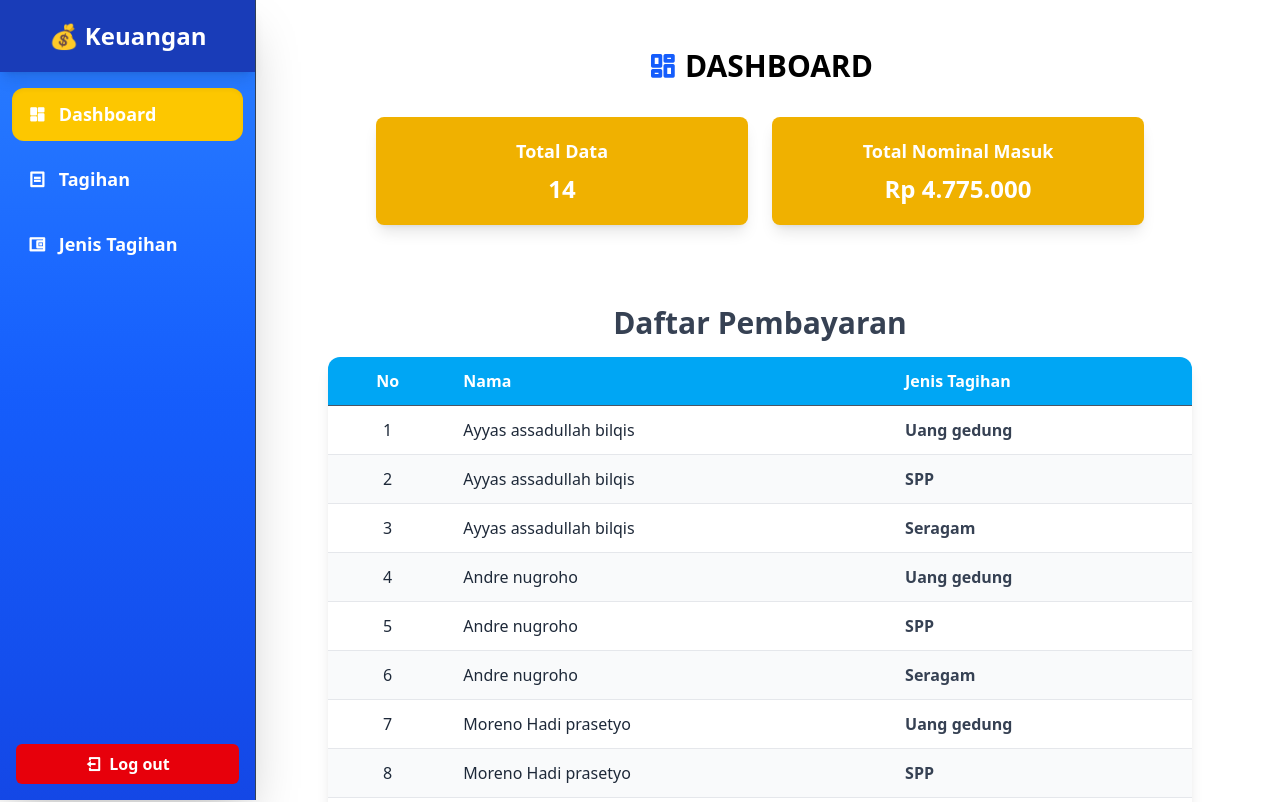
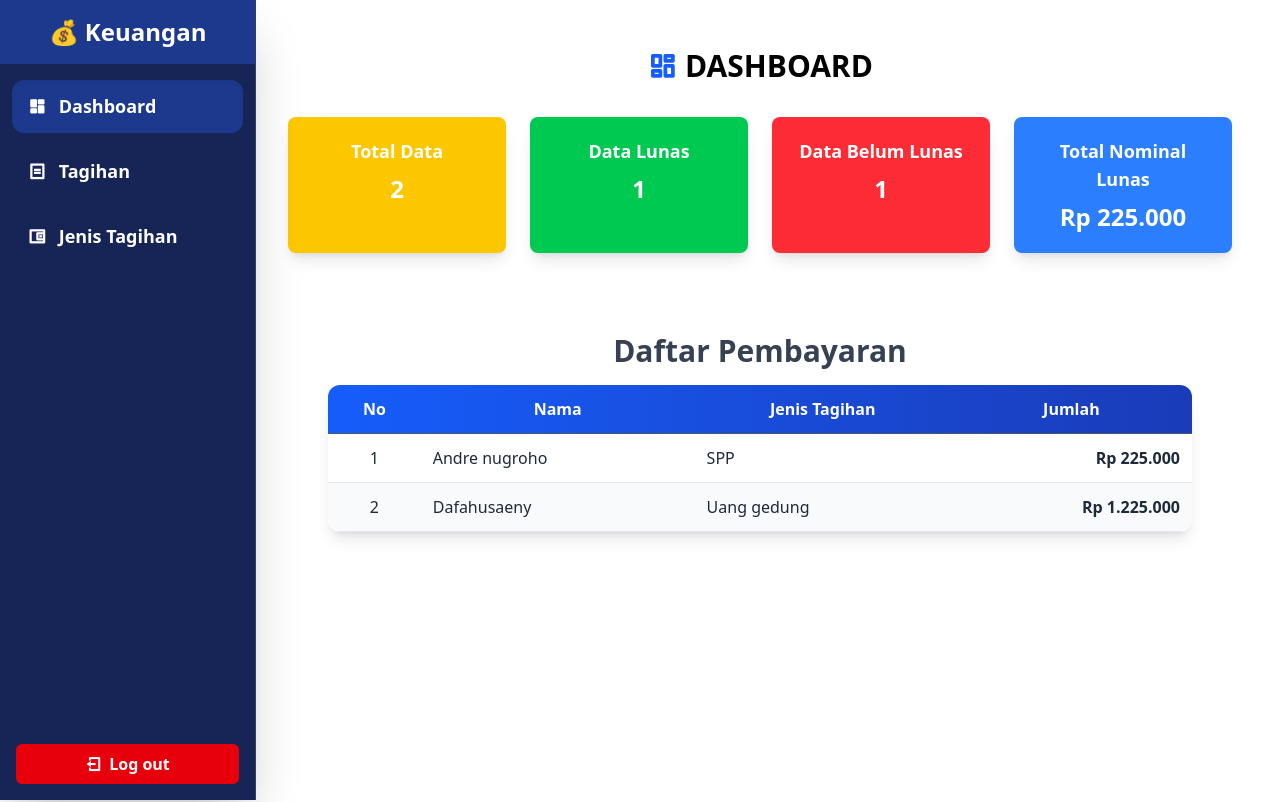
Before and after one commit to shineinouzen429-dev/Page-Keuangan, a React (Vite) app: page /Dashboard in a window 1280 px wide. Shown: the top 802 px of the page. Built offline with nearby package versions, Linux system fonts and the light colour scheme; data requests are answered from the project's data file.

Commit message:
Tugas Page-keuangan

```diff
--- a/db.json
+++ b/db.json
@@ -1,101 +1,17 @@
 {
   "tagihan": [
-    {
-      "id": "be23",
-      "name": "Ayyas assadullah bilqis",
-      "jenis_tagihan": "Uang gedung",
-      "jumlah": 1225000,
-      "status": "Lunas"
-    },
-    {
-      "id": "d393",
-      "name": "Ayyas assadullah bilqis",
-      "jenis_tagihan": "SPP",
-      "jumlah": 225000,
-      "status": "Belum lunas"
-    },
-    {
-      "name": "Ayyas assadullah bilqis",
-      "jenis_tagihan": "Seragam",
-      "jumlah": 525000,
-      "status": "Lunas",
-      "id": "0339"
-    },
-    {
-      "id": "9b86",
-      "name": "Andre nugroho",
-      "jenis_tagihan": "Uang gedung",
-      "jumlah": 1225000,
-      "status": "Belum lunas"
-    },
     {
       "id": "4b2e",
       "name": "Andre nugroho",
       "jenis_tagihan": "SPP",
       "jumlah": 225000,
-      "status": "Belum lunas"
-    },
-    {
-      "id": "c062",
-      "name": "Andre nugroho",
-      "jenis_tagihan": "Seragam",
-      "jumlah": 525000,
       "status": "Lunas"
     },
     {
-      "id": "2ddd",
-      "name": "Moreno Hadi prasetyo",
+      "id": "f6d9",
+      "name": "Dafahusaeny",
       "jenis_tagihan": "Uang gedung",
       "jumlah": 1225000,
-      "status": "Lunas"
-    },
-    {
-      "id": "c393",
-      "name": "Moreno Hadi prasetyo",
-      "jenis_tagihan": "SPP",
-      "jumlah": 225000,
-      "status": "Belum lunas"
-    },
-    {
-      "id": "0b63",
-      "name": "Moreno Hadi prasetyo",
-      "jenis_tagihan": "Seragam",
-      "jumlah": 525000,
-      "status": "Lunas"
-    },
-    {
-      "id": "afd4",
-      "name": "Fadhil nugraha",
-      "jenis_tagihan": "Uang gedung",
-      "jumlah": 1225000,
-      "status": "Belum lunas"
-    },
-    {
-      "id": "a143",
-      "name": "Fadhil nugraha",
-      "jenis_tagihan": "SPP",
-      "jumlah": 225000,
-      "status": "Lunas"
-    },
-    {
-      "id": "6f08",
-      "name": "Fadhil nugraha",
-      "jenis_tagihan": "Seragam",
-      "jumlah": 525000,
-      "status": "Lunas"
-    },
-    {
-      "id": "2a9d",
-      "name": "Ayyas assadullah bilqis",
-      "jenis_tagihan": "Uang gedung",
-      "jumlah": 200000,
-      "status": "Belum lunas"
-    },
-    {
-      "id": "7471",
-      "name": "Ayyas assadullah bilqis",
-      "jenis_tagihan": "Uang gedung",
-      "jumlah": 200000,
       "status": "Belum lunas"
     }
   ],
@@ -123,18 +39,6 @@
       "type_bill": "Kegiatan sekolah",
       "keterangan": "Pembayaran untuk kegiatan ekstrakurikuler dan lomba",
       "masih": "aktif"
-    },
-    {
-      "id": "98ab",
-      "type_bill": "Buku paket",
-      "keterangan": "Pembelian buku paket pelajaran untuk satu semester",
-      "masih": "aktif"
-    },
-    {
-      "id": "d823",
-      "type_bill": "Uang Study Tour",
-      "keterangan": "Biaya Liburan sambil belajar",
-      "masih": "Aktif"
     }
   ],
   "login": []
--- a/src/Component/Dashboard.jsx
+++ b/src/Component/Dashboard.jsx
@@ -22,19 +22,28 @@ const Dashboard = () => {
     fetchData();
   }, []);
 
-  const tagihanLunas = tagihan.filter(
-    (item) => item.status && item.status.toLowerCase() === "lunas"
-  );
+  const formatRupiah = (angka) => {
+    const number = Number(angka);
+    if (isNaN(number)) return "Rp 0";
+    return number.toLocaleString("id-ID", {
+      style: "currency",
+      currency: "IDR",
+      minimumFractionDigits: 0,
+    });
+  };
 
   const totalData = tagihan.length;
-
-  const totalMasuk = tagihanLunas.reduce((sum, item) => {
-    const jumlah =
-      typeof item.jumlah === "string"
-        ? parseInt(item.jumlah.replace(/[^\d]/g, "")) || 0
-        : Number(item.jumlah) || 0;
-    return sum + jumlah;
-  }, 0);
+  const totalLunas = tagihan.filter((t) => t.status === "Lunas").length;
+  const totalBelumLunas = tagihan.filter((t) => t.status === "Belum lunas").length;
+  const totalNominalLunas = tagihan
+    .filter((t) => t.status === "Lunas")
+    .reduce((sum, t) => {
+      const jumlah =
+        typeof t.jumlah === "string"
+          ? parseInt(t.jumlah.replace(/[^\d]/g, "")) || 0
+          : Number(t.jumlah) || 0;
+      return sum + jumlah;
+    }, 0);
 
   return (
     <div
@@ -48,20 +57,26 @@ const Dashboard = () => {
             <h1 className="text-3xl font-bold mb-8 text-center">
               <i className="ri-dashboard-line text-blue-600"></i> DASHBOARD
             </h1>
-            <div className="grid grid-cols-1 md:grid-cols-2 gap-6 mb-10 w-full max-w-3xl">
-              <div className="bg-yellow-500 p-5 rounded-lg shadow-lg text-center transform transition duration-300 hover:scale-105 hover:shadow-2xl hover:bg-yellow-500">
-                <h2 className="text-white text-lg font-semibold mb-2">
-                  Total Data
-                </h2>
+            <div className="grid grid-cols-1 md:grid-cols-4 gap-6 mb-10 w-full max-w-5xl">
+              <div className="bg-yellow-400 p-5 rounded-lg shadow-lg text-center hover:scale-105 transition-transform">
+                <h2 className="text-white text-lg font-semibold mb-2">Total Data</h2>
                 <p className="text-white text-2xl font-bold">{totalData}</p>
               </div>
 
-              <div className="bg-yellow-500 p-5 rounded-lg shadow-lg text-center transform transition duration-300 hover:scale-105 hover:shadow-2xl hover:bg-yellow-500 cursor-pointer">
-                <h2 className="text-white text-lg font-semibold mb-2">
-                  Total Nominal Masuk
-                </h2>
+              <div className="bg-green-500 p-5 rounded-lg shadow-lg text-center hover:scale-105 transition-transform">
+                <h2 className="text-white text-lg font-semibold mb-2">Data Lunas</h2>
+                <p className="text-white text-2xl font-bold">{totalLunas}</p>
+              </div>
+
+              <div className="bg-red-500 p-5 rounded-lg shadow-lg text-center hover:scale-105 transition-transform">
+                <h2 className="text-white text-lg font-semibold mb-2">Data Belum Lunas</h2>
+                <p className="text-white text-2xl font-bold">{totalBelumLunas}</p>
+              </div>
+
+              <div className="bg-blue-500 p-5 rounded-lg shadow-lg text-center hover:scale-105 transition-transform">
+                <h2 className="text-white text-lg font-semibold mb-2">Total Nominal Lunas</h2>
                 <p className="text-white text-2xl font-bold">
-                  Rp {totalMasuk.toLocaleString("id-ID")}
+                  {formatRupiah(totalNominalLunas)}
                 </p>
               </div>
             </div>
@@ -71,15 +86,19 @@ const Dashboard = () => {
               </h2>
 
               <table className="table-auto w-full border-collapse shadow-lg rounded-xl overflow-hidden">
-                <thead className="bg-sky-500 text-white">
+                <thead className="bg-gradient-to-l from-blue-800 to-blue-600 text-white">
                   <tr>
-                    <th className="py-3 px-4 border-b border-gray-600">No</th>
-                    <th className="py-3 px-4 text-left border-b border-gray-600">
+                    <th className="border-b border-gray-600 py-3 px-3">No</th>
+                    <th className="border-b border-gray-600 py-3 px-3 text-center">
                       Nama
                     </th>
-                    <th className="py-3 px-4 text-left border-b border-gray-600">
+                    <th className="border-b border-gray-600 py-3 px-3 text-center">
                       Jenis Tagihan
                     </th>
+                    <th className="border-b border-gray-600 py-3 px-3 text-center">
+                      Jumlah
+                    </th>
+
                   </tr>
                 </thead>
                 <tbody>
@@ -89,21 +108,22 @@ const Dashboard = () => {
                         key={item.id}
                         className="text-gray-800 even:bg-gray-50 odd:bg-white transition-all duration-200"
                       >
-                        <td className="px-4 py-3 text-center border-b border-gray-200">
+                        <td className="text-center border-b border-gray-200">
                           {index + 1}
                         </td>
-                        <td className="px-4 py-3 text-left border-b border-gray-200 font-medium">
-                          {item.name}
+                        <td className="px-3 py-3 border-b border-gray-200">{item.name}</td>
+                        <td className="px-3 py-3 border-b border-gray-200">
+                          {item.jenis_tagihan || "-"}
                         </td>
-                        <td className="px-4 py-3 text-left border-b border-gray-200 font-semibold text-gray-700">
-                          {item.jenis_tagihan || "-"}
+                        <td className="px-3 py-3 text-right border-b border-gray-200 font-semibold">
+                          {formatRupiah(item.jumlah)}
                         </td>
                       </tr>
                     ))
                   ) : (
                     <tr>
                       <td
-                        colSpan="3"
+                        colSpan="5"
                         className="text-center py-6 text-gray-500 italic bg-gray-50"
                       >
                         Tidak ada data tagihan
--- a/src/Component/Jenistagihan.jsx
+++ b/src/Component/Jenistagihan.jsx
@@ -60,7 +60,7 @@ function Jenistagihan() {
         try {
           await axios.delete(`http://localhost:5000/jenistagihan/${id}`);
           setTagihan((prev) => prev.filter((item) => item.id !== id));
-          Swal.fire("Deleted!", "Data berhasil dihapus.", "success");
+          Swal.fire("Terhapus!", "Data berhasil dihapus.", "success");
         } catch (err) {
           console.error("Gagal menghapus data:", err);
           Swal.fire("Error!", "Gagal menghapus data.", "error");
@@ -109,8 +109,8 @@ function Jenistagihan() {
 
       <div className="p-6 ml-3 min-h-screen">
 
-        <div className="flex justify-between items-center mb-6 rounded-2xl py-5 px-10 bg-yellow-400 shadow-md relative">
-          <h1 className="text-2xl font-bold text-center w-full">Jenis Tagihan</h1>
+        <div className="flex justify-between items-center mb-6 rounded-2xl py-5 px-10 bg-gradient-to-l from-blue-800 to-blue-600 shadow-md relative">
+          <h1 className="text-2xl font-bold text-left w-full">Jenis Tagihan</h1>
           <button
             onClick={() => setModal(true)}
             className="absolute right-10 bg-green-500 hover:bg-green-600 text-white font-bold py-2 px-4 rounded-lg shadow"
@@ -123,7 +123,7 @@ function Jenistagihan() {
       }`}>
           <table className="min-w-full border-collapse">
             <thead>
-              <tr className="bg-sky-500 text-white text-sm uppercase tracking-wider">
+              <tr className="bg-gradient-to-l from-blue-800 to-blue-600 text-white text-sm uppercase tracking-wider">
                 <th className="px-4 py-3 text-center w-[8%] rounded-tl-2xl">No</th>
                 <th className="px-4 py-3 text-left w-[25%]">Jenis Tagihan</th>
                 <th className="px-4 py-3 text-left w-[35%]">Keterangan</th>
--- a/src/Component/Login.jsx
+++ b/src/Component/Login.jsx
@@ -162,7 +162,7 @@ function Login() {
                 Belum punya akun?{" "}
                 <Link
                   to="/"
-                  className="text-blue-600 hover:text-blue-800 font-bold"
+                  className="text-blue-600 hover:text-blue-800 font-bold hover:underline"
                 >
                   Daftar
                 </Link>
--- a/src/Component/Register.jsx
+++ b/src/Component/Register.jsx
@@ -39,14 +39,14 @@ function Register() {
   return (
     <div className="flex items-center justify-center min-h-screen bg-gradient-to-br from-blue-300 via-blue-200 to-blue-100">
       <div className="p-8 rounded-lg shadow-md w-full max-w-sm bg-gradient-to-br from-blue-300 to-blue-100">
-        <h1 className="text-2xl text-center mb-6 font-bold">Register</h1>
+        <h1 className="text-2xl text-center mb-6 font-bold">Daftar</h1>
         <form onSubmit={handleSubmit}>
           <div className="mb-4">
             <label
               className="block text-gray-700 text-sm font-bold mb-2"
               htmlFor="name"
             >
-              Name
+              Nama
             </label>
             <input
               className="border rounded-2xl focus:border-black focus:outline-none bg-blue-50 focus:bg-white w-full py-2 px-3 text-gray-700 leading-tight"
@@ -169,7 +169,7 @@ function Register() {
               Sudah punya akun?{" "}
               <Link
                 to="/Login"
-                className="text-blue-600 hover:text-blue-800 font-bold"
+                className="text-blue-600 hover:text-blue-800 font-bold hover:underline"
               >
                 Login
               </Link>
--- a/src/Component/Sidnav.jsx
+++ b/src/Component/Sidnav.jsx
@@ -17,13 +17,13 @@ function Sidnav() {
       </button>
       <div
         className={`fixed top-0 left-0 h-screen w-64
-          bg-gradient-to-b from-blue-500 via-blue-600 to-blue-700
+          bg-blue-950
           text-white z-40 shadow-2xl border-r border-slate-700
           flex flex-col justify-between
           transform transition-transform duration-300 ease-in-out
           ${open ? "translate-x-0" : "-translate-x-full"} md:translate-x-0`}
       >
-        <div className="text-2xl font-bold text-center bg-blue-800 py-5 shadow-lg text-white">
+        <div className="text-2xl font-bold text-center bg-blue-900 py-4 shadow-5xl text-white">
           💰 Keuangan
         </div>
         <nav className="flex-1 space-y-3 px-3 mt-4">
@@ -31,8 +31,8 @@ function Sidnav() {
             to="/Dashboard"
             className={`block py-3 px-4 font-bold text-lg rounded-xl transition-all duration-300 text-white ${
               isActive("/Dashboard")
-                ? "bg-yellow-400 shadow-inner text-white"
-                : "hover:bg-yellow-500 hover:translate-x-1"
+                ? "bg-blue-900 shadow-inner text-white"
+                : "hover:bg-blue-900 hover:translate-x-1"
             }`}
           >
             <i className="ri-dashboard-fill mr-2"></i> Dashboard
@@ -42,8 +42,8 @@ function Sidnav() {
             to="/Tagihan"
             className={`block py-3 px-4 font-bold text-lg rounded-xl transition-all duration-300 text-white ${
               isActive("/Tagihan")
-                ? "bg-yellow-400 shadow-inner text-white"
-                : "hover:bg-yellow-500 hover:translate-x-1"
+                ? "bg-blue-900 shadow-inner text-white"
+                : "hover:bg-blue-900 hover:translate-x-1"
             }`}
           >
             <i className="ri-bill-line mr-2"></i> Tagihan
@@ -53,8 +53,8 @@ function Sidnav() {
             to="/Jenistagihan"
             className={`block py-3 px-4 font-bold text-lg rounded-xl transition-all duration-300 text-white ${
               isActive("/Jenistagihan")
-                ? "bg-yellow-400 shadow-inner text-white"
-                : "hover:bg-yellow-500 hover:translate-x-1"
+                ? "bg-blue-900 shadow-inner text-white"
+                : "hover:bg-blue-900 hover:translate-x-1"
             }`}
           >
             <i className="ri-wallet-2-line mr-2"></i> Jenis Tagihan
--- a/src/Component/Tagihan.jsx
+++ b/src/Component/Tagihan.jsx
@@ -10,7 +10,6 @@ function Tagihan() {
   const [search, setSearch] = useState("");
   const [selectedJenis, setSelectedJenis] = useState("");
   const [selectedStatus, setSelectedStatus] = useState("");
-
   const [showModal, setShowModal] = useState(false);
   const [isEditing, setIsEditing] = useState(false);
   const [currentId, setCurrentId] = useState(null);
@@ -132,9 +131,22 @@ function Tagihan() {
 
 const handleBayar = async (id) => {
   const selected = tagihan.find((t) => t.id === id);
-    if (selected.status === "Lunas")
+
+  if (selected.status === "Lunas") {
     return Swal.fire("Sudah lunas!", "Tagihan sudah dibayar.", "info");
+  }
 
+  // Tambahkan konfirmasi sebelum ubah status
+  Swal.fire({
+    title: "Yakin ingin membayar?",
+    text: "Status tagihan akan diubah menjadi Lunas.",
+    icon: "warning",
+    showCancelButton: true,
+    confirmButtonText: "Ya, bayar!",
+    cancelButtonText: "Batal",
+  }).then(async (result) => {
+    if (result.isConfirmed) {
+      try {
         await axios.put(`http://localhost:5000/tagihan/${id}`, {
           ...selected,
           status: "Lunas",
@@ -143,7 +155,14 @@ function Tagihan() {
           prev.map((t) => (t.id === id ? { ...t, status: "Lunas" } : t))
         );
         Swal.fire("Berhasil!", "Status diperbarui menjadi Lunas.", "success");
+      } catch (err) {
+        console.error(err);
+        Swal.fire("Gagal!", "Terjadi kesalahan saat mengubah status.", "error");
+      }
+    }
+  });
 };
+
 
   const handleReset = async (id) => {
     const selected = tagihan.find((t) => t.id === id);
@@ -169,7 +188,7 @@ function Tagihan() {
   return (
 
       <div className="p-6 ml-3">
-        <div className="flex justify-between items-center mb-6 rounded-2xl py-5 px-20 bg-yellow-400">
+        <div className="flex justify-between items-center mb-6 rounded-2xl py-5 px-6 bg-gradient-to-l from-blue-800 to-blue-600">
           <h1 className="text-2xl font-bold">Halaman Tagihan</h1>
           <button
             onClick={openAddModal}
@@ -216,7 +235,7 @@ function Tagihan() {
         visible ? "opacity-100 translate-y-0" : "opacity-0 translate-y-3"
       }`}>
           <table className="table-auto w-full border-gray-300">
-            <thead className="bg-sky-500 text-white">
+            <thead className="bg-gradient-to-l from-blue-800 to-blue-600 text-white">
               <tr>
                 <th className="px-3 py-2">No</th>
                 <th className="px-3 py-2">Nama</th>
```
Lines whose indentation alone changed are shown as unchanged.
